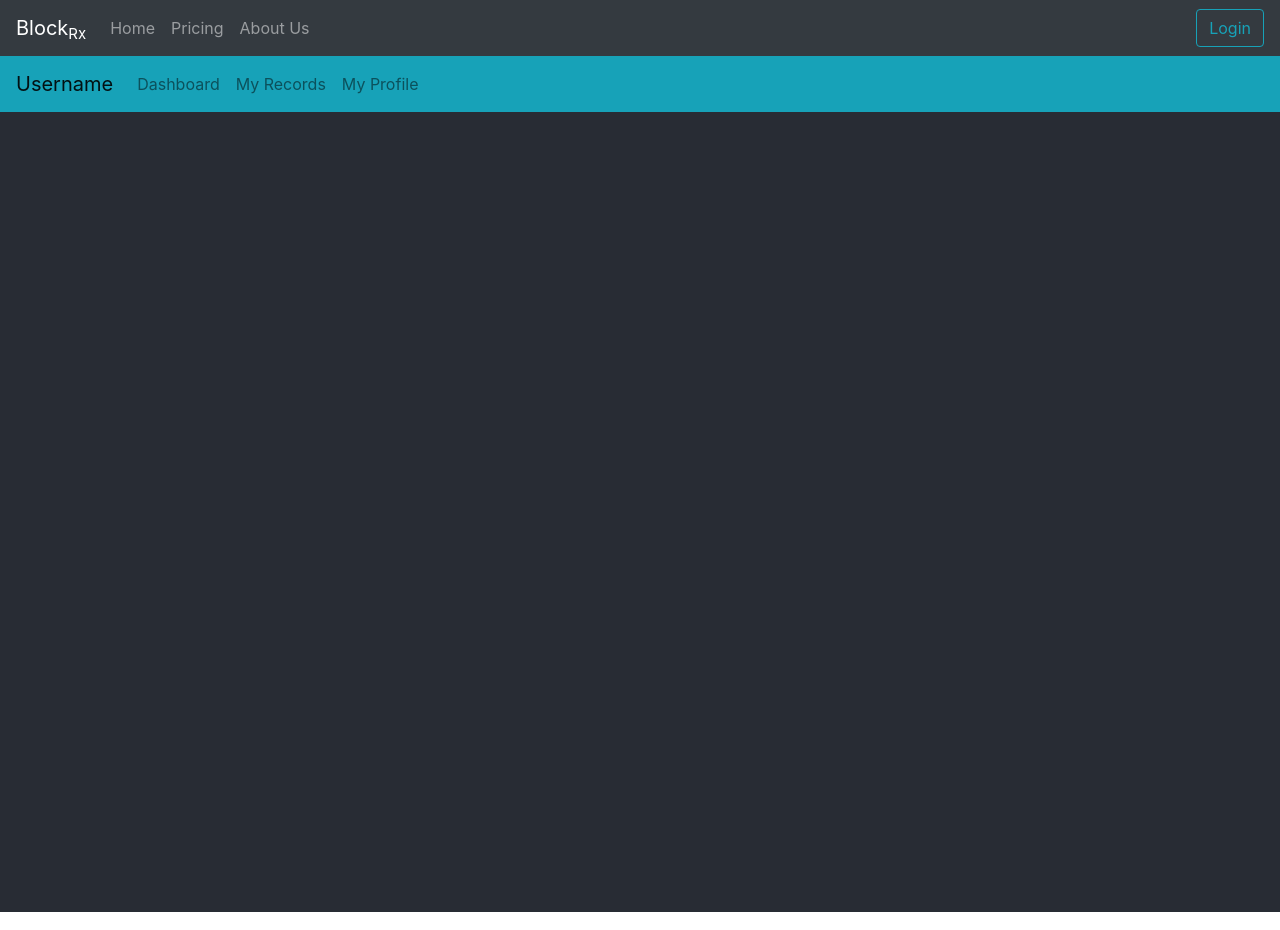
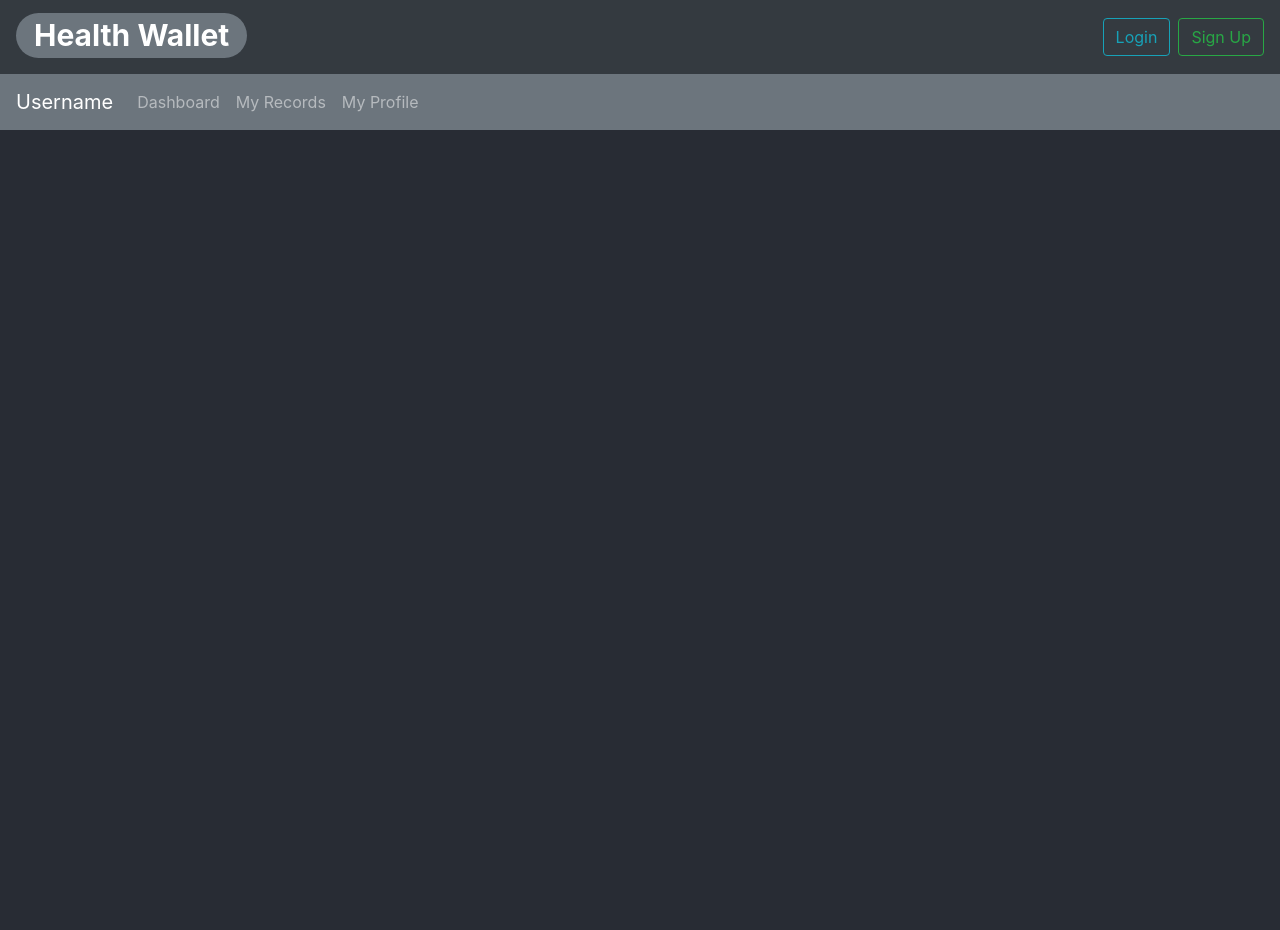
Before and after one commit to tletz24/Block-Rx, a React (Create React App) app in the folder our-app/: page /username in a window 1280 px wide. Built offline with nearby package versions, Linux system fonts and the light colour scheme.

Commit message:
importing bootstrap and minor styling changes

```diff
--- a/our-app/src/components/common/GlobalToolbar.js
+++ b/our-app/src/components/common/GlobalToolbar.js
@@ -1,19 +1,16 @@
 import React from 'react';
-import { Navbar, Nav, Button } from 'react-bootstrap';
+import { Navbar, Button, Badge } from 'react-bootstrap';
 
 function GlobalToolbar() {
     return (
-        <Navbar bg='dark' variant='dark'>
-            <Navbar.Brand href='/'>
-                Block
-                <sub>Rx</sub>
-            </Navbar.Brand>
-            <Nav className='mr-auto'>
-                <Nav.Link href='home'>Home</Nav.Link>
-                <Nav.Link href='pricing'>Pricing</Nav.Link>
-                <Nav.Link href='about'>About Us</Nav.Link>
-            </Nav>
-            <Button variant='outline-info' href='login'>Login</Button>
+        <Navbar bg='dark' variant='dark' >
+            <h1>
+                <Badge pill variant="secondary">Health Wallet</Badge>
+            </h1>
+            <Navbar.Collapse className="justify-content-end">
+                <Button className='ml-2' variant='outline-info' href='login'>Login</Button>
+                <Button className='ml-2' variant='outline-success' href='signup'>Sign Up</Button>
+            </Navbar.Collapse>
         </Navbar>
     );
 }
--- a/our-app/src/components/common/LocalToolbar.js
+++ b/our-app/src/components/common/LocalToolbar.js
@@ -3,7 +3,7 @@ import { Navbar, Nav } from 'react-bootstrap';
 
 function LocalToolbar() {
     return (
-        <Navbar bg='info' variant='light' sticky='top'>
+        <Navbar bg='secondary' variant='dark' sticky='top'>
             <Navbar.Brand>Username</Navbar.Brand>
             <Nav className='mr-auto'>
                 <Nav.Link href='dashboard'>Dashboard</Nav.Link>
--- a/our-app/src/components/unauthenticated/HomePage.js
+++ b/our-app/src/components/unauthenticated/HomePage.js
@@ -2,7 +2,7 @@ import React from 'react';
 
 function HomePage() {
     return (
-        <h1>WELCOME GAMERS</h1>
+        <h1>WELCOME</h1>
     );
 }
 
--- a/our-app/src/index.js
+++ b/our-app/src/index.js
@@ -1,3 +1,4 @@
+import 'bootstrap/dist/css/bootstrap.min.css';
 import React from 'react';
 import ReactDOM from 'react-dom';
 import './index.css';
```
Also changed, not shown: 1 other file (tests, documents, lock files or other folders).
